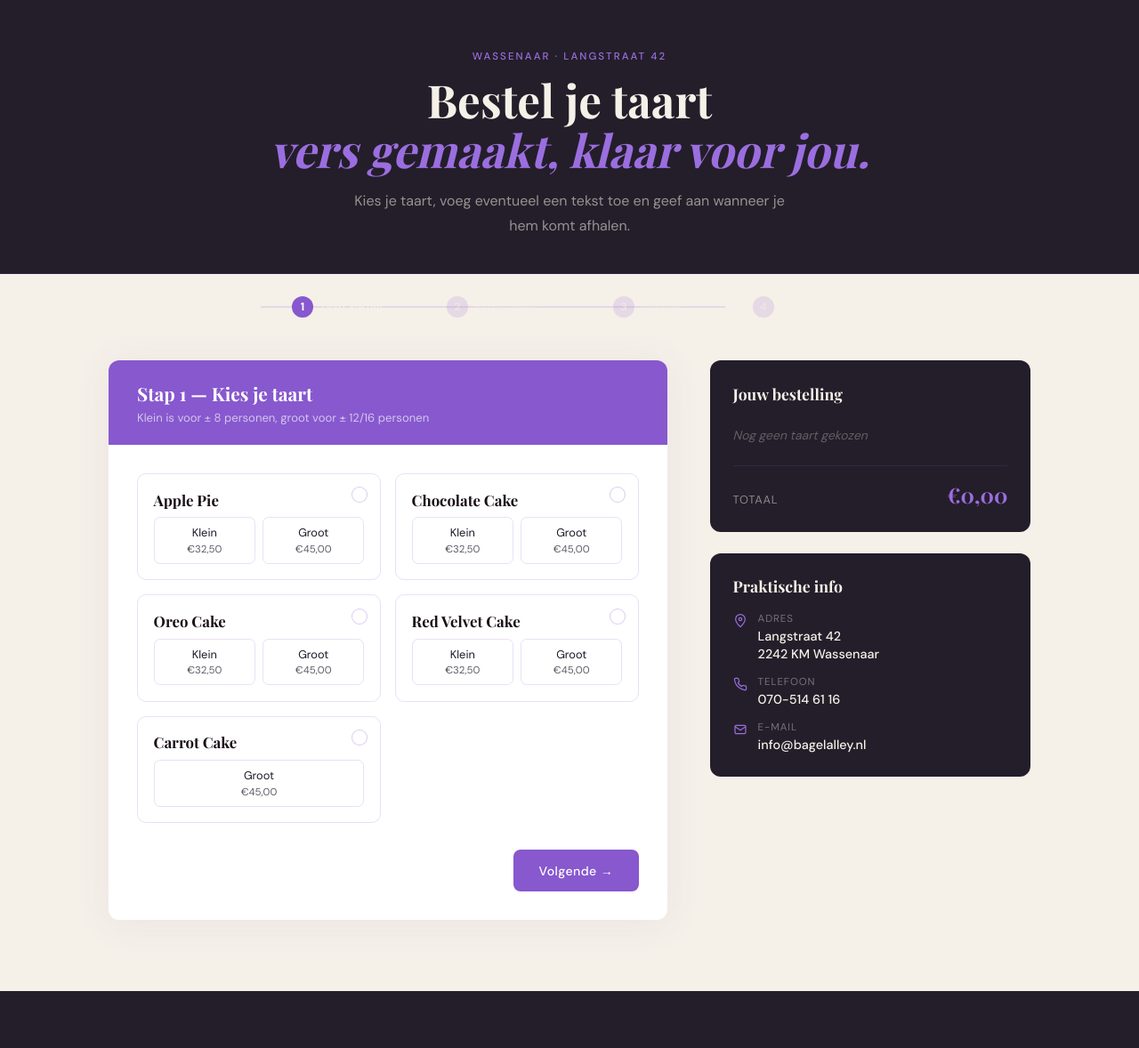
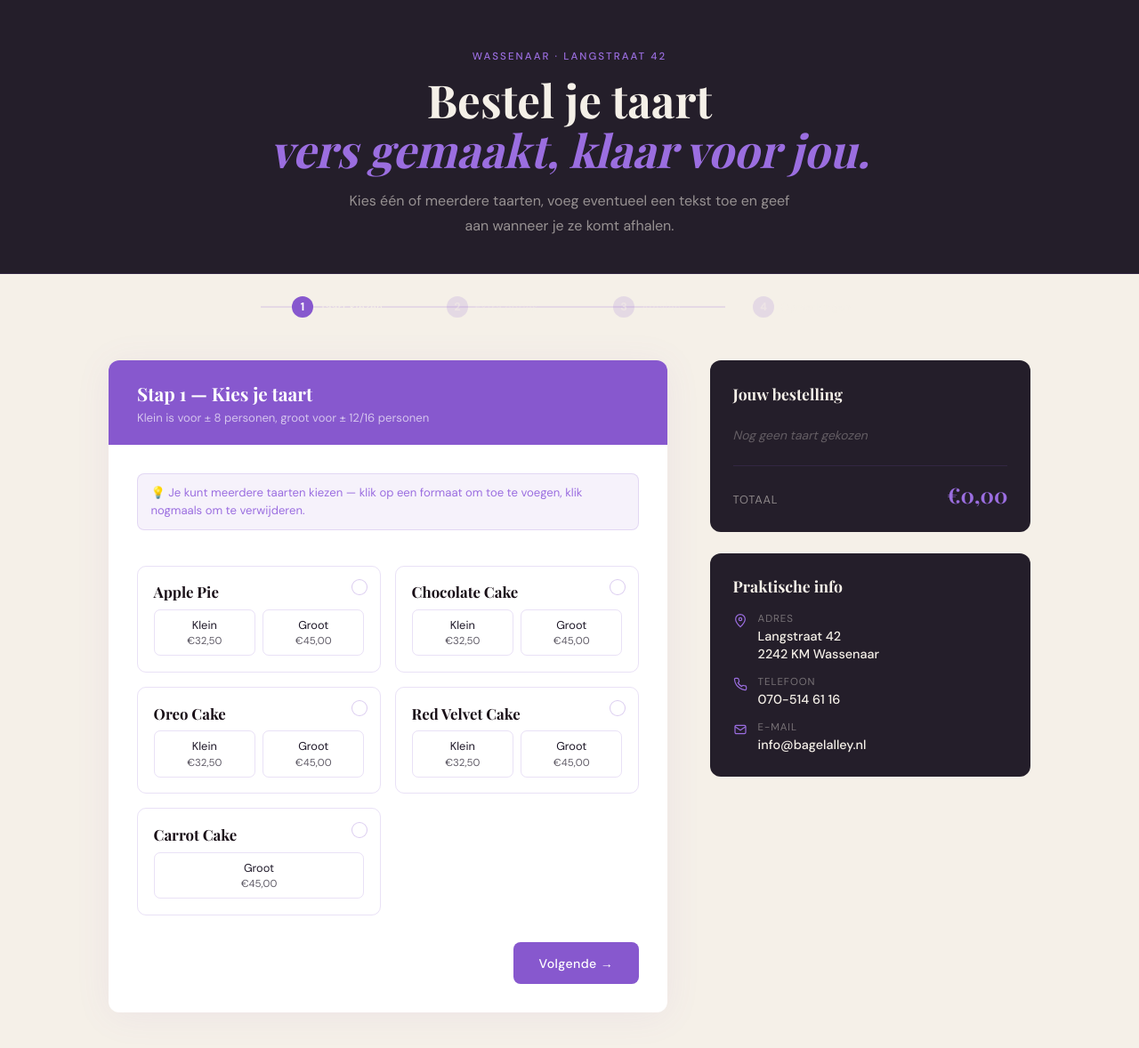
Before and after one commit to jorisrijn-hash/bagelalley-website, a Flask app: page /bestellen in a window 1280 px wide. Shown: the part 60-1238 px from the top of the page at 89% size. Before the commit the page ends 1174 px from the top, so only its background shows below. Run offline with Flask 3, Linux system fonts and the light colour scheme; some libraries are stand-ins or nearby versions; some web fonts are replaced.

Commit message:
Allergenen-badge rechtsboven + meervoudige taartselectie

```diff
--- a/templates/bestellen.html
+++ b/templates/bestellen.html
@@ -59,6 +59,7 @@
 
     /* PRODUCT CARDS (STAP 1) */
     .product-grid { display: grid; grid-template-columns: repeat(2, 1fr); gap: 1rem; }
+    .multi-hint { font-size: .82rem; color: var(--purple2); background: rgba(135,88,206,.08); border: 1px solid rgba(135,88,206,.18); border-radius: 8px; padding: .7rem .9rem; margin-bottom: 1.1rem; line-height: 1.5; }
     .product-card { border: 1.5px solid rgba(135,88,206,.18); border-radius: 10px; padding: 1.1rem; cursor: pointer; transition: all .15s; position: relative; }
     .product-card:hover { border-color: var(--purple); background: rgba(135,88,206,.04); }
     .product-card.gekozen { border-color: var(--purple); background: rgba(135,88,206,.07); box-shadow: 0 0 0 3px rgba(135,88,206,.08); }
@@ -164,7 +165,7 @@
 <div class="order-hero">
   <span class="order-hero-label">Wassenaar · Langstraat 42</span>
   <h1>Bestel je taart<br><em>vers gemaakt, klaar voor jou.</em></h1>
-  <p class="order-hero-sub">Kies je taart, voeg eventueel een tekst toe en geef aan wanneer je hem komt afhalen.</p>
+  <p class="order-hero-sub">Kies één of meerdere taarten, voeg eventueel een tekst toe en geef aan wanneer je ze komt afhalen.</p>
 </div>
 
 <!-- STEP PROGRESS -->
@@ -199,10 +200,11 @@
 
       <!-- STAP 1: PRODUCT -->
       <div class="step-panel active" data-panel="1">
+        <p class="multi-hint">💡 Je kunt meerdere taarten kiezen — klik op een formaat om toe te voegen, klik nogmaals om te verwijderen.</p>
         <div class="product-grid" id="productGrid">
           <!-- cards worden via JS gevuld -->
         </div>
-        <div class="form-error" id="error1">Kies eerst een taart en een formaat.</div>
+        <div class="form-error" id="error1">Kies eerst minimaal één taart met een formaat.</div>
         <div class="step-nav">
           <span></span>
           <button class="btn-next" onclick="goToStep(2)">Volgende →</button>
@@ -339,7 +341,7 @@
     { id: 'carrot',  naam: 'Carrot Cake',     klein: null,  groot: 45.00 }, // alleen groot
   ];
 
-  let gekozenProduct = null;   // { id, naam, formaat: 'klein'|'groot', prijs }
+  let gekozenProducten = {};   // { id: { id, naam, formaat: 'klein'|'groot', prijs } }
   let tekstAan = false;
   let gekozenSlot = null;
 
@@ -365,7 +367,7 @@
     grid.appendChild(card);
   });
 
-  // klikken op een formaat-optie selecteert het hele product
+  // klikken op een formaat-optie voegt de taart toe / wisselt formaat / haalt 'm weg
   grid.addEventListener('click', (e) => {
     const opt = e.target.closest('.size-opt');
     if (!opt) return;
@@ -373,14 +375,21 @@
     const formaat = opt.dataset.formaat;
     const product = producten.find(p => p.id === id);
     const prijs = formaat === 'klein' ? product.klein : product.groot;
+    const card = opt.closest('.product-card');
 
-    gekozenProduct = { id, naam: product.naam, formaat, prijs };
-
-    // visuele state bijwerken
-    document.querySelectorAll('.product-card').forEach(c => c.classList.remove('gekozen'));
-    document.querySelectorAll('.size-opt').forEach(o => o.classList.remove('gekozen'));
-    opt.closest('.product-card').classList.add('gekozen');
-    opt.classList.add('gekozen');
+    const huidige = gekozenProducten[id];
+    if (huidige && huidige.formaat === formaat) {
+      // zelfde taart + formaat nogmaals aangeklikt → weer deselecteren
+      delete gekozenProducten[id];
+      card.classList.remove('gekozen');
+      card.querySelectorAll('.size-opt').forEach(o => o.classList.remove('gekozen'));
+    } else {
+      // taart toevoegen of het formaat wisselen (meerdere taarten mogelijk)
+      gekozenProducten[id] = { id, naam: product.naam, formaat, prijs };
+      card.classList.add('gekozen');
+      card.querySelectorAll('.size-opt').forEach(o => o.classList.remove('gekozen'));
+      opt.classList.add('gekozen');
+    }
 
     document.getElementById('error1').style.display = 'none';
     updateSummary();
@@ -458,7 +467,7 @@
   }
 
   function valideerStap1() {
-    if (!gekozenProduct) {
+    if (Object.keys(gekozenProducten).length === 0) {
       document.getElementById('error1').style.display = 'block';
       return false;
     }
@@ -492,10 +501,14 @@
     let total = 0;
     let html = '';
 
-    if (gekozenProduct) {
-      const formaatLabel = gekozenProduct.formaat === 'klein' ? 'Klein' : 'Groot';
-      html += `<div class="summary-line"><span>${gekozenProduct.naam} (${formaatLabel})</span><span>€${gekozenProduct.prijs.toFixed(2).replace('.', ',')}</span></div>`;
-      total += gekozenProduct.prijs;
+    const ids = Object.keys(gekozenProducten);
+    if (ids.length > 0) {
+      ids.forEach(id => {
+        const p = gekozenProducten[id];
+        const formaatLabel = p.formaat === 'klein' ? 'Klein' : 'Groot';
+        html += `<div class="summary-line"><span>${p.naam} (${formaatLabel})</span><span>€${p.prijs.toFixed(2).replace('.', ',')}</span></div>`;
+        total += p.prijs;
+      });
 
       if (tekstAan) {
         html += `<div class="summary-line"><span>Tekst op taart</span><span>€6,00</span></div>`;
@@ -521,7 +534,7 @@
 
     // TODO: hier komt later de daadwerkelijke verzending naar de backend (e-mail / database)
     console.log('Bestelling (nog niet verzonden):', {
-      product: gekozenProduct,
+      taarten: Object.values(gekozenProducten),
       tekstOpTaart: tekstAan ? document.getElementById('tekstOpTaart').value : null,
       afhaaldatum: document.getElementById('afhaaldatum').value,
       afhaaltijd: gekozenSlot,
```
Also changed, not shown: templates/index.html (+5 -6 lines).
